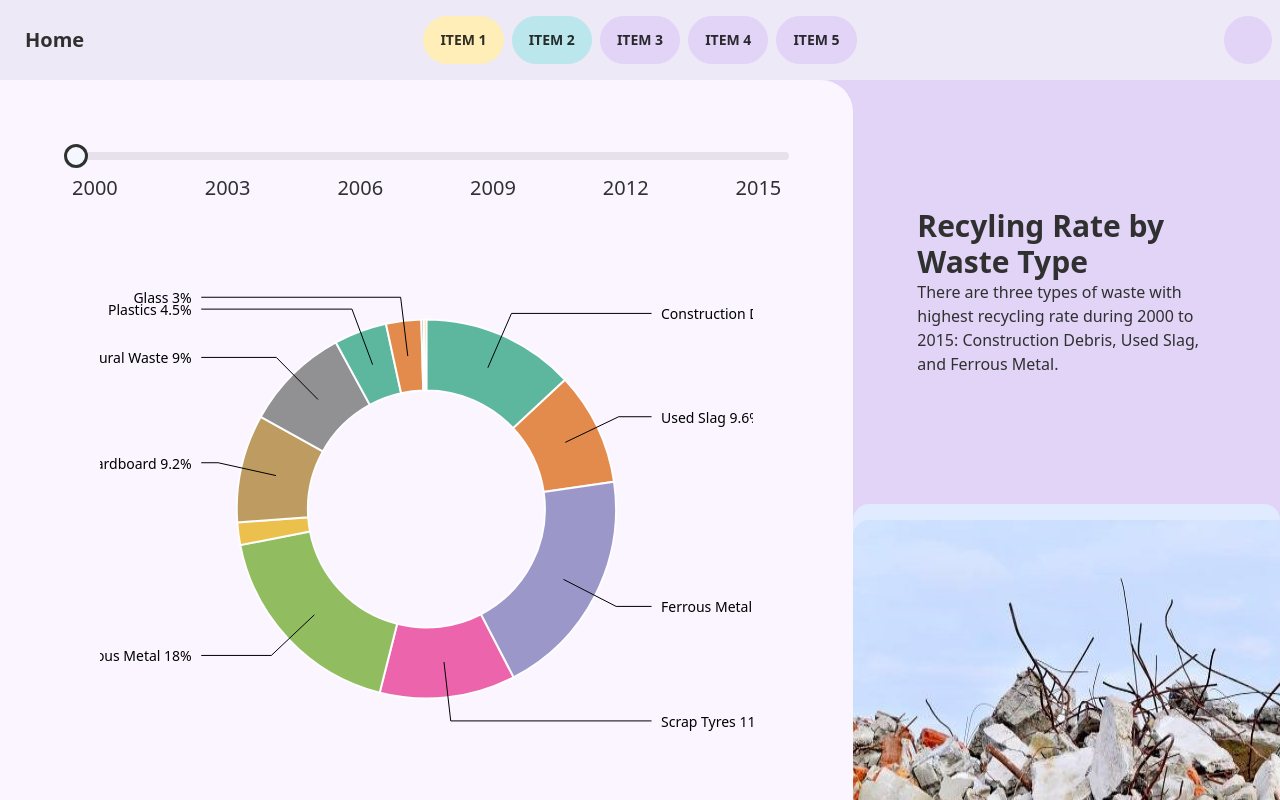
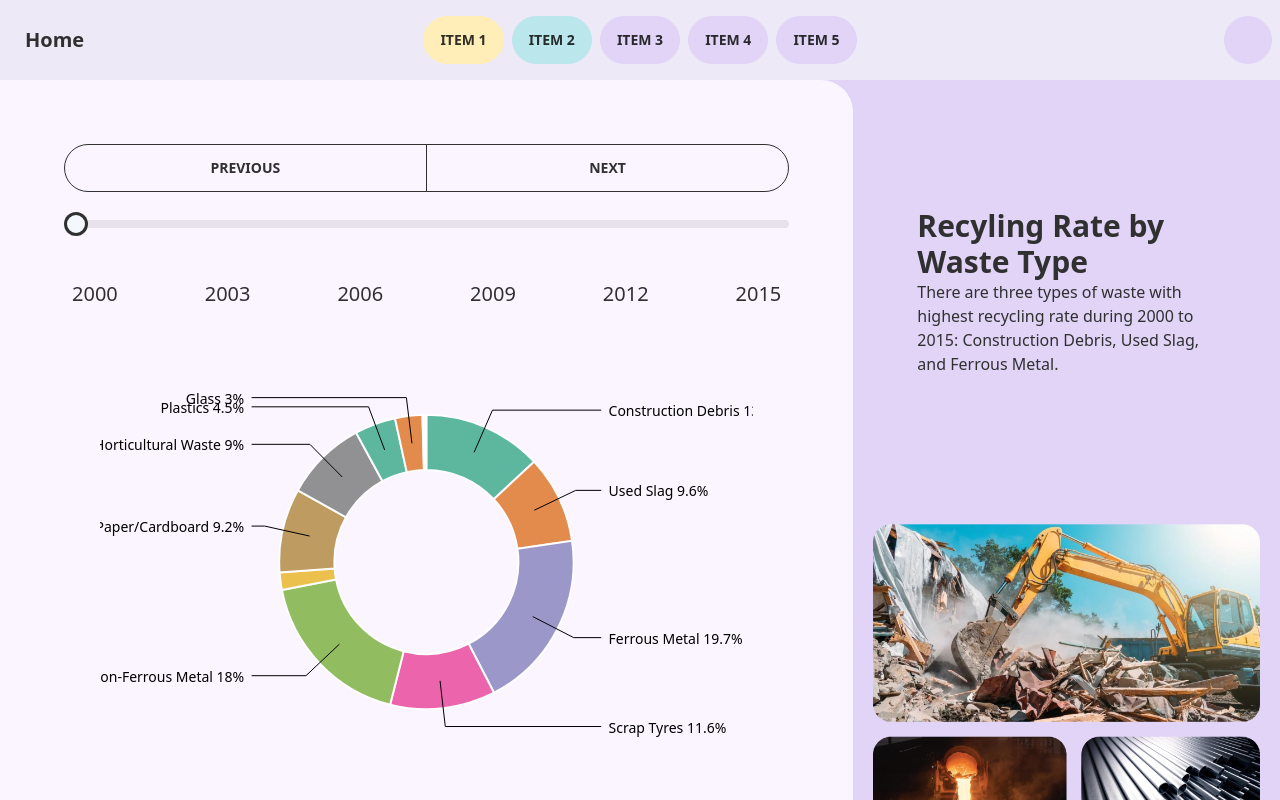
Before and after one commit to 9vek/IN6221-Group-Project, a Vue app: page /3 in a window 1280 px wide. Built offline with nearby package versions, Linux system fonts and the light colour scheme; some icons are missing.

Commit message:
shabi 3 pic & pie翻页button

```diff
--- a/src/components/charts/DonutChart.vue
+++ b/src/components/charts/DonutChart.vue
@@ -4,11 +4,25 @@ import * as d3 from "d3"
 
 const selectedYear = ref(2000);
 
+const nextYear = () => {
+  if (selectedYear.value < 2015) {
+    selectedYear.value += 1
+    drawTest(props.file);
+  }
+};
+
+const previousYear = () => {
+  if (selectedYear.value > 2000) {
+    selectedYear.value -= 1
+    drawTest(props.file);
+  }
+};
+
 const handleYearChange = (event) => {
   selectedYear.value = event.target.value;
-
   drawTest(props.file);
 };
+
 const props = defineProps({
   file: {
     file: String,
@@ -144,7 +158,11 @@ onMounted(() => {
 
 <template>
   <div id="chart-container" class="w-full h-full p-16">
-    <div class="w-full">
+    <div class="w-full grid grid-rows-2">
+      <div class="join w-full grid grid-cols-2 pb-5">
+        <button @click="previousYear" class="join-item btn btn-outline">Previous</button>
+        <button @click="nextYear" class="join-item btn btn-outline">Next</button>
+      </div>
       <input :value="selectedYear" type="range" min="2000" max="2015" class="range" step="1" @input="handleYearChange" />
       <div class="w-full flex justify-between text-xl px-2">
         <span>2000</span>
--- a/src/views/Page3.vue
+++ b/src/views/Page3.vue
@@ -11,15 +11,12 @@ const pieChartTest = ref('./src/data/csv/RecyclingRateByWasteType/')
 <template>
   <div class="bg-accent h-screen grid grid-cols-3">
     <div class="col-span-2 bg-purple-50 rounded-r-[32px] w-full h-full">
-      <!-- <div class="flex justify-center items-center"> -->
-      <!-- <PieChart :file="pieChartTest"/> -->
       <DonutChart :file="pieChartTest" />
-      <!-- </div> -->
     </div>
     <div class="grid-flow-col auto-cols-max place-items-center">
       <TextWithTitle :title="'Recyling Rate by Waste Type'"
         :text="'There are three types of waste with highest recycling rate during 2000 to 2015: Construction Debris, Used Slag, and Ferrous Metal.'" />
-        <Carousel/>
+        <img src='../assets/img/page1-3pic.png' alt="Descriptive text for the image" class="h-auto p-5" />
     </div>
   </div>
 </template>
```
Also changed, not shown: src/assets/img/page1-3pic.png (added).
